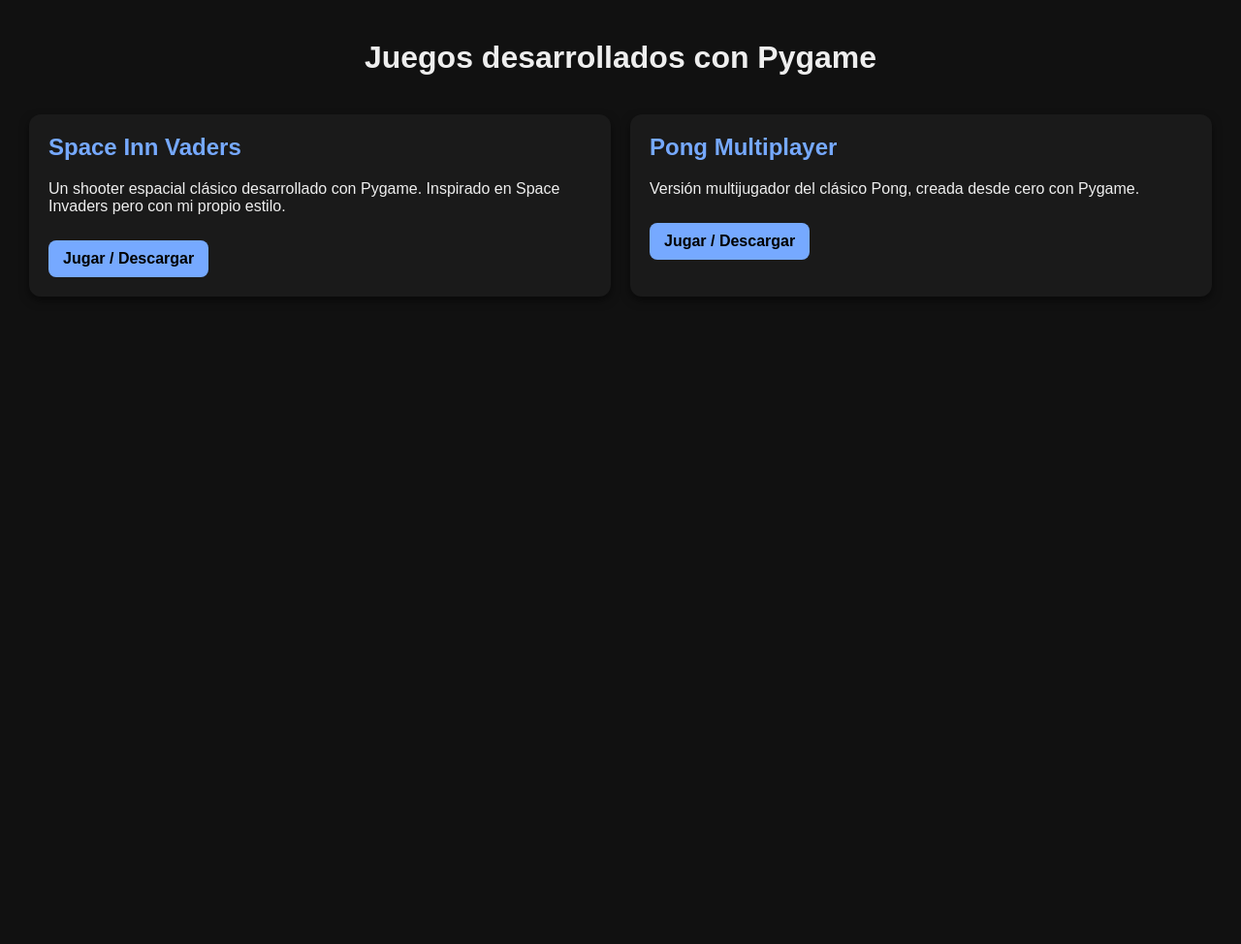
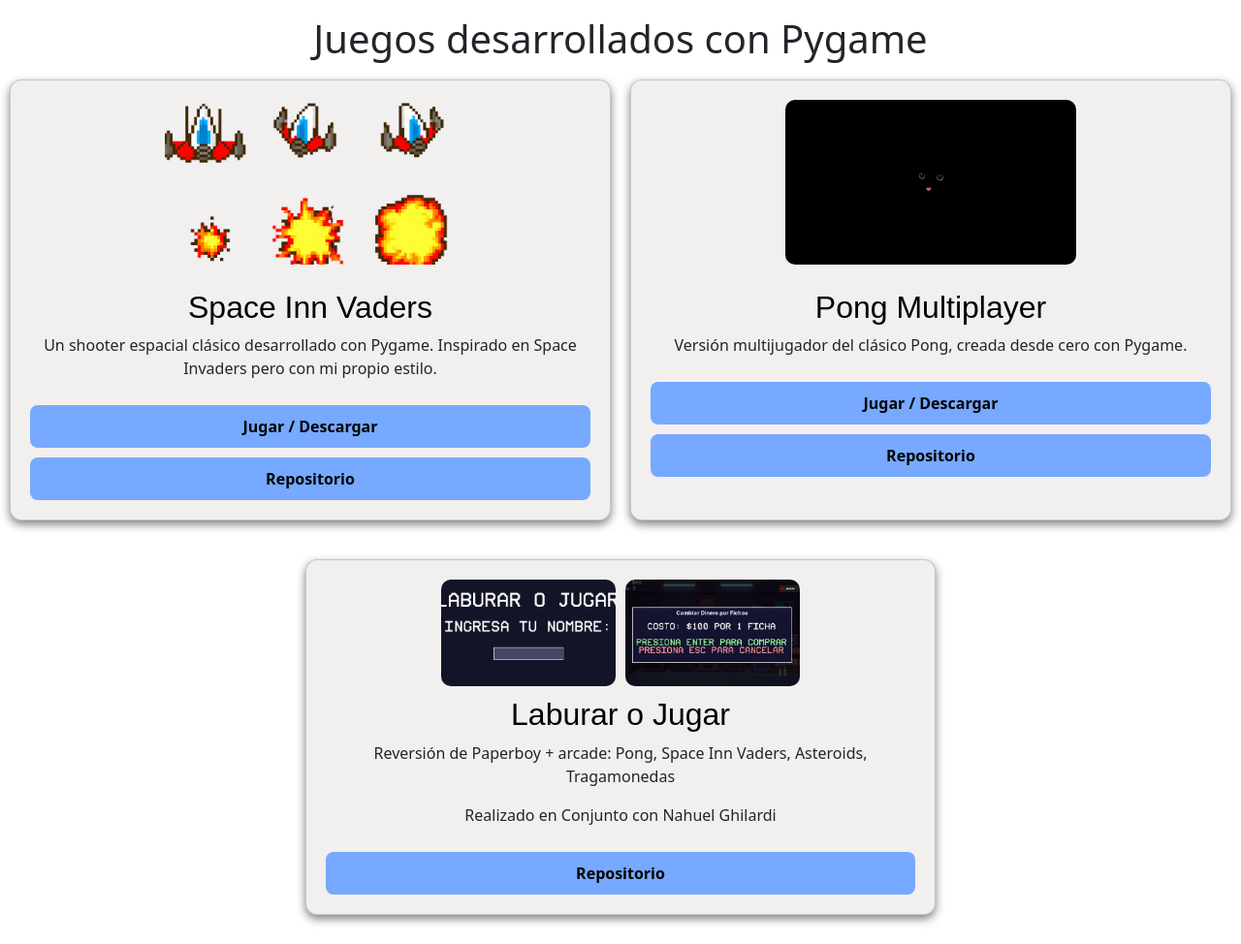
Before and after one commit to GustiGarcia/PortFolio, a plain HTML site: page juegos.html in a window 1280 px wide. Shown: the whole page at 97% size. Before the commit the page ends 800 px from the top, so only its background shows below. Drawn offline with nearby package versions, Linux system fonts and the light colour scheme; files that its build step writes are made by us from their sources.

Commit message:
juegos Cargados

```diff
--- a/css/styles.css
+++ b/css/styles.css
@@ -0,0 +1,146 @@
+#card-games {
+    transition: transform 0.3s ease;
+}
+
+#card-games:hover {
+    transform: scale(1.03);
+}
+/* --- CONTENEDOR DE LAS CARDS --- */
+.games-container {
+    display: grid;
+    grid-template-columns: repeat(auto-fit, minmax(280px, 1fr));
+    gap: 20px;
+    padding: 10px;
+}
+
+/* --- CARD GENERAL --- */
+.card {
+    background: #f2efef;
+    border-radius: 12px;
+    padding: 20px;
+    box-shadow: 0 4px 10px rgba(0,0,0,0.5);
+    transition: transform .2s;
+    text-align: center;
+}
+
+.card:hover {
+    transform: scale(1.03);
+}
+
+/* --- TITULOS Y LINKS --- */
+.card h2 {
+    margin-top: 10px;
+    color: #000000;
+    font-family: sans-serif;
+}
+
+.card a {
+    display: inline-block;
+    margin-top: 10px;
+    padding: 10px 15px;
+    background: #76a9ff;
+    color: #000;
+    border-radius: 8px;
+    text-decoration: none;
+    font-weight: bold;
+}
+
+.card a:hover {
+    background: #a5c4ff;
+}
+
+/* ---------------------------------------------------
+   🔥 SISTEMA DE PREVIEW GIF CON HOVER
+---------------------------------------------------- */
+
+/* Caja donde van las dos imágenes */
+.preview-box {
+    width: 300px;
+    height: 170px;          /* Ajustalo si querés */
+    margin: 0 auto 15px auto;
+    position: relative;
+    border-radius: 10px;
+    overflow: hidden;
+}
+
+/* Imagen estática y GIF ocupan lo mismo */
+.preview-static,
+.preview-gif {
+    width: 100%;
+    height: 100%;
+    object-fit: cover;
+    position: absolute;
+    top: 0;
+    left: 0;
+    transition: opacity .3s ease;
+}
+
+/* GIF oculto por defecto */
+.preview-gif {
+    opacity: 0;
+}
+
+/* Cuando paso el mouse por la card, se muestra el GIF */
+.card:hover .preview-gif {
+    opacity: 1;
+}
+
+/* Y se oculta la imagen estática */
+.card:hover .preview-static {
+    opacity: 0;
+}
+
+.preview-row {
+    display: flex;
+    justify-content: center;
+    gap: 10px;        /* espacio entre imágenes */
+}
+
+/* ---------------------------------------
+   CARD LABURAR O JUGAR
+---------------------------------------- */
+
+.loj-card {
+    max-width: 650px;     /* más compacta */
+    margin: 30px auto;
+    padding: 20px;
+}
+
+/* fila de imágenes */
+.loj-preview-row {
+    display: flex;
+    justify-content: center;
+    gap: 10px;
+}
+
+/* cajas de preview (más chicas que las normales) */
+.loj-preview-box {
+    width: 180px;
+    height: 110px;
+    position: relative;
+    overflow: hidden;
+    border-radius: 10px;
+}
+
+/* imágenes internas (usan tus clases existentes) */
+.loj-preview-box img {
+    width: 100%;
+    height: 100%;
+    object-fit: cover;
+}
+
+/* botón compacto */
+.loj-btn {
+    display: inline-block;
+    background: #76a9ff;
+    padding: 8px 20px;
+    border-radius: 8px;
+    text-decoration: none;
+    margin-top: 10px;
+    font-weight: bold;
+    color: #000;
+}
+
+.loj-btn:hover {
+    background: #a5c4ff;
+}
--- a/juegos.html
+++ b/juegos.html
@@ -1,74 +1,74 @@
 <!DOCTYPE html>
 <html lang="es">
+
 <head>
     <meta charset="UTF-8" />
     <meta name="viewport" content="width=device-width, initial-scale=1.0" />
     <title>Mis Juegos en Pygame</title>
-    <link rel="stylesheet" href="styles.css" />
-    <style>
-        body {
-            font-family: Arial, sans-serif;
-            background: #111;
-            color: #eee;
-            margin: 0;
-            padding: 20px;
-        }
-        h1 {
-            text-align: center;
-            margin-bottom: 30px;
-        }
-        .games-container {
-            display: grid;
-            grid-template-columns: repeat(auto-fit, minmax(280px, 1fr));
-            gap: 20px;
-            padding: 10px;
-        }
-        .card {
-            background: #1a1a1a;
-            border-radius: 12px;
-            padding: 20px;
-            box-shadow: 0 4px 10px rgba(0,0,0,0.5);
-            transition: transform .2s;
-        }
-        .card:hover {
-            transform: scale(1.03);
-        }
-        .card h2 {
-            margin-top: 0;
-            color: #76a9ff;
-        }
-        .card a {
-            display: inline-block;
-            margin-top: 10px;
-            padding: 10px 15px;
-            background: #76a9ff;
-            color: #000;
-            border-radius: 8px;
-            text-decoration: none;
-            font-weight: bold;
-        }
-        .card a:hover {
-            background: #a5c4ff;
-        }
-    </style>
+    <link href="https://cdn.jsdelivr.net/npm/bootstrap@5.3.0/dist/css/bootstrap.min.css" rel="stylesheet">
+    <link rel="stylesheet" href="css/styles.css" />
+
 </head>
+
 <body>
-    <h1>Juegos desarrollados con Pygame</h1>
+    <h1 class="text-center mt-3">Juegos desarrollados con Pygame</h1>
 
     <div class="games-container">
+
         <!-- Space Inn Vaders -->
         <div class="card">
+            <div class="preview-box">
+                <img src="images/nave_sheet.png" class="preview-static" alt="">
+                <img src="images/gif Space.gif" class="preview-gif" alt="">
+            </div>
+
             <h2>Space Inn Vaders</h2>
-            <p>Un shooter espacial clásico desarrollado con Pygame. Inspirado en Space Invaders pero con mi propio estilo.</p>
+            <p>Un shooter espacial clásico desarrollado con Pygame. Inspirado en Space Invaders pero con mi propio
+                estilo.</p>
             <a href="https://gustigarcia.itch.io/space-inn-vaders" target="_blank">Jugar / Descargar</a>
+            <a href="https://github.com/GustiGarcia/Arcade_pygame" target="_blank">Repositorio</a>
         </div>
 
         <!-- Pong Multiplayer -->
         <div class="card">
+            <div class="preview-box">
+                <img src="images/fondo_pong.jpg" class="preview-static" alt="">
+                <img src="images/gifpongs.gif" class="preview-gif" alt="">
+            </div>
+
             <h2>Pong Multiplayer</h2>
             <p>Versión multijugador del clásico Pong, creada desde cero con Pygame.</p>
             <a href="https://gustigarcia.itch.io/pong-multiplayer" target="_blank">Jugar / Descargar</a>
+            <a href="https://github.com/GustiGarcia/Arcade_pygame" target="_blank">Repositorio</a>
+
         </div>
+
+
+    </div>
+    <div class="card loj-card">
+        <div class="loj-preview-row">
+            <div class="loj-preview-box">
+                <img src="images/nueva_partida.jpg" class="preview-static" alt="">
+                <img src="images/caminata_LOJ.gif" class="preview-gif" alt="">
+            </div>
+
+            <div class="loj-preview-box">
+                <img src="images/fondo1.jpg" class="preview-static" alt="">
+                <img src="images/bicicleta.gif" class="preview-gif" alt="">
+            </div>
+        </div>
+
+        <h2>Laburar o Jugar</h2>
+        <p>Reversión de Paperboy + arcade: Pong, Space Inn Vaders, Asteroids, Tragamonedas</p>
+        <p>Realizado en Conjunto con Nahuel Ghilardi</p>
+
+        <a href="https://github.com/Nahuelito22/Laburar_o_Jugar" target="_blank" class="loj-btn">
+            Repositorio
+        </a>
+    </div>
+
+
     </div>
 </body>
+
 </html>
```
Also changed, not shown: index.html (+2 -2 lines), images/asteroids.gif (added), images/fondo1.jpg (added), images/fondo_pong.jpg (added), images/gifpongs.gif (added), images/laburar_continue.jpg (added), images/nave_sheet.png (added), images/nueva_partida.jpg (added), images/pygame.png (added), 3 other files.
